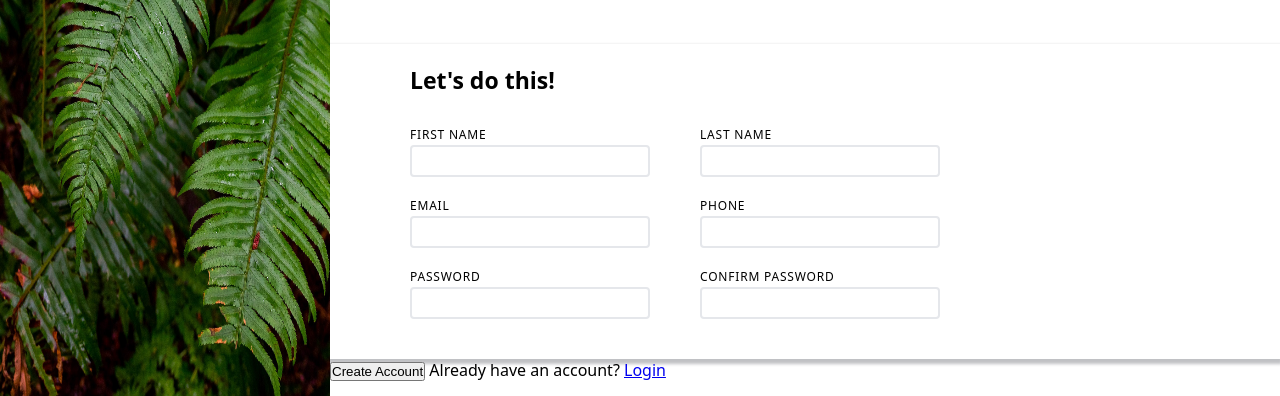
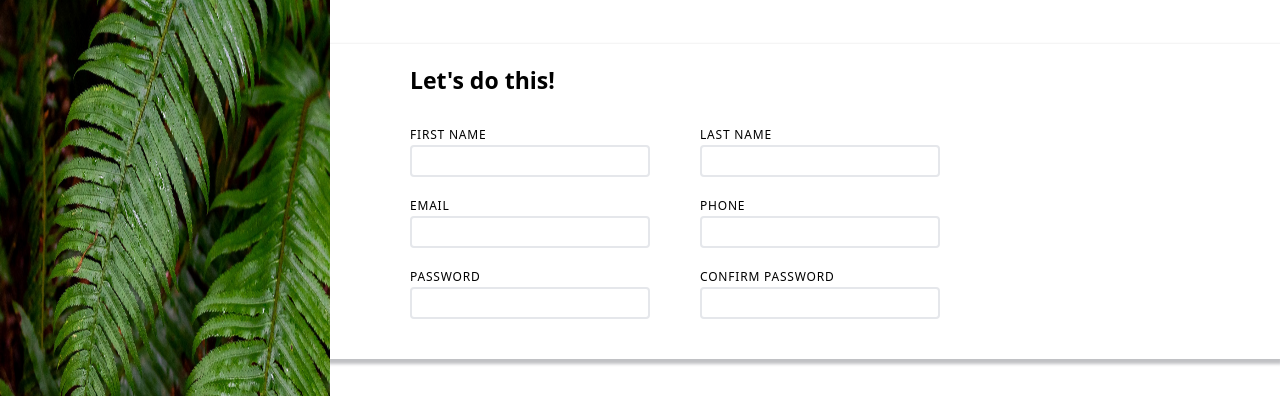
Before and after one commit to aungpyaythar1998/sign-up-form, a plain HTML site: page signup.html in a window 1280 px wide. Shown: the part 367-763 px from the top of the page. Drawn offline with Linux system fonts and the light colour scheme.

Commit message:
Add style for button and login direction text

```diff
--- a/style.css
+++ b/style.css
@@ -138,3 +138,44 @@ input:focus {
     border: 1px solid var(--form-focus-color);
     box-shadow: 3px 3px 3px 0px var(--box-shadow-color);
 }
+
+.submit-form {
+    padding-left: 80rem;
+    padding-bottom: 24%;
+    margin-top: 40rem;
+
+    font-size: 18rem;
+}
+
+.create-account {
+    display: block;
+
+    appearance: none;
+
+    border: 1px solid var(--button-background);
+    border-radius: 8px;
+    padding: 18rem 60rem;
+    margin-bottom: 30rem;
+
+    font-family: inherit;
+    font-size: 100%;
+
+    color: var(--button-color);
+    background-color: var(--button-background);
+}
+
+.create-account:hover {
+    color: var(--button-background);
+    background-color: var(--button-color);
+}
+
+.login-text {
+    font-weight: 450;
+}
+
+.login-link {
+    text-decoration: none;
+    font-weight: 800;
+
+    color: var(--button-background);
+}
```
